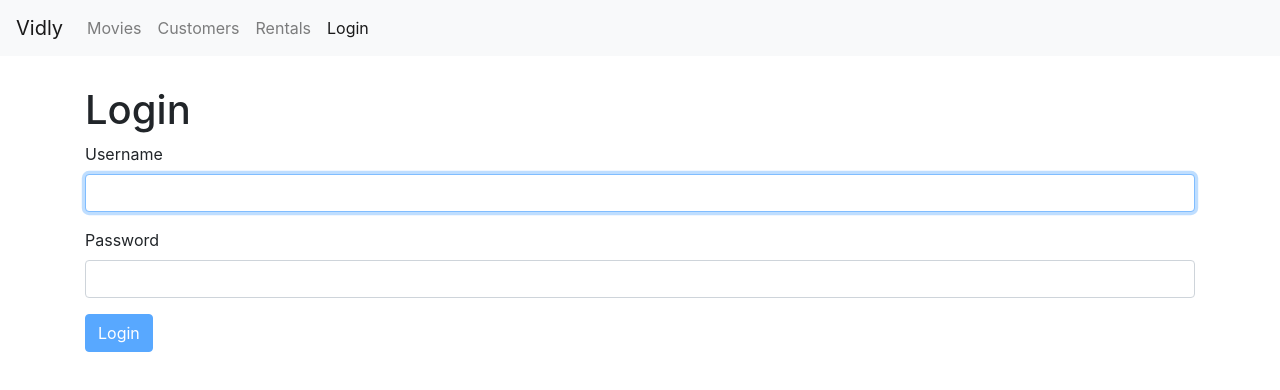
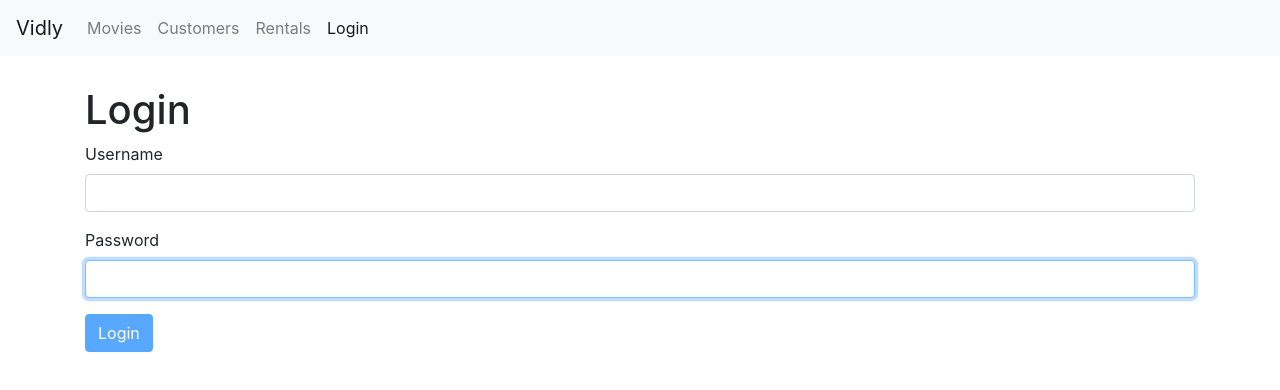
Before and after one commit to PhideasAmbrosianus/React-FrontEndPlayground, a React (Create React App) app: page /login in a window 1280 px wide. Shown: the top 390 px of the page. Built offline with nearby package versions, Linux system fonts and the light colour scheme.

Commit message:
Refactor/Extraction to common form with helper methods

```diff
--- /dev/null
+++ b/src/components/common/form.jsx
@@ -0,0 +1,77 @@
+import React, { Component } from "react";
+import Joi from "joi-browser";
+import Input from "./input";
+
+class Form extends Component {
+  state = {
+    data: {},
+    errors: {},
+  };
+
+  validate = () => {
+    const options = { abortEarly: false };
+    const { error } = Joi.validate(this.state.data, this.schema, options);
+
+    if (!error) return null;
+
+    const errors = {};
+    error.details.map((item) => (errors[item.path[0]] = item.message));
+
+    return errors;
+  };
+
+  validateProperty = ({ name, value }) => {
+    const obj = { [name]: value };
+    const schema = { [name]: this.schema[name] }; // Apply the schema value for this object defined in parent schema
+    const { error } = Joi.validate(obj, schema);
+
+    return error ? error.details[0].message : null;
+  };
+
+  handleSubmit = (e) => {
+    e.preventDefault(); //Prevents default behaviour of this event
+
+    const errors = this.validate(); //Client side validate
+    this.setState({ errors: errors || {} }); //If errors is truthy, it gets set, otherwise empty object
+    if (errors) return;
+
+    this.doSubmit();
+  };
+
+  handleChange = ({ currentTarget: input }) => {
+    const errors = { ...this.state.errors };
+    const errorMessage = this.validateProperty(input);
+    if (errorMessage) errors[input.name] = errorMessage;
+    else delete errors[input.name]; //Clear property if no error
+
+    const data = { ...this.state.data };
+    data[input.name] = input.value; //currentTarget = input field
+    this.setState({ data, errors });
+  };
+
+  renderButton(label) {
+    return (
+      <button disabled={this.validate()} className="btn btn-primary">
+        {label}
+      </button>
+    );
+  }
+
+  renderInput(name, label, type = "text") {
+    const { data, errors } = this.state;
+
+    return (
+      <Input
+        type={type}
+        name={name}
+        value={data[name]}
+        label={label}
+        onChange={this.handleChange}
+        autoFocus="autoFocus"
+        error={errors[name]}
+      />
+    );
+  }
+}
+
+export default Form;
--- a/src/components/common/input.jsx
+++ b/src/components/common/input.jsx
@@ -1,18 +1,10 @@
-import React, { Component } from "react";
+import React from "react";
 
-const Input = ({ name, label, value, onChange, autoFocus, error }) => {
+const Input = ({ name, label, error, ...rest }) => {
   return (
     <div className="form-group">
       <label htmlFor={name}>{label}</label>
-      <input
-        value={value}
-        onChange={onChange}
-        name={name}
-        id={name}
-        type="text"
-        className="form-control"
-        autoFocus={autoFocus}
-      />
+      <input {...rest} id={name} className="form-control" />
       {error && <div className="alert alert-danger">{error}</div>}
     </div>
   );
--- a/src/components/loginForm.jsx
+++ b/src/components/loginForm.jsx
@@ -1,10 +1,10 @@
-import React, { Component } from "react";
-import Input from "./common/input";
+import React from "react";
+import Form from "./common/form";
 import Joi from "joi-browser";
 
-class LoginForm extends Component {
+class LoginForm extends Form {
   state = {
-    account: { username: "", password: "" },
+    data: { username: "", password: "" },
     errors: {},
   };
 
@@ -13,75 +13,19 @@
     password: Joi.string().required().label("Password"),
   };
 
-  validate = () => {
-    const options = { abortEarly: false };
-    const { error } = Joi.validate(this.state.account, this.schema, options);
-
-    if (!error) return null;
-
-    const errors = {};
-    error.details.map((item) => (errors[item.path[0]] = item.message));
-
-    return errors;
-  };
-
-  validateProperty = ({ name, value }) => {
-    const obj = { [name]: value };
-    const schema = { [name]: this.schema[name] }; // Apply the schema value for this object defined in parent schema
-    const { error } = Joi.validate(obj, schema);
-
-    return error ? error.details[0].message : null;
-  };
-
-  handleSubmit = (e) => {
-    e.preventDefault(); //Prevents default behaviour of this event
-
-    const errors = this.validate(); //Client side validate
-    this.setState({ errors: errors || {} }); //If errors is truthy, it gets set, otherwise empty object
-    if (errors) return;
-
+  doSubmit = () => {
     // Call the server
-
     console.log("Submitted");
   };
 
-  handleChange = ({ currentTarget: input }) => {
-    const errors = { ...this.state.errors };
-    const errorMessage = this.validateProperty(input);
-    if (errorMessage) errors[input.name] = errorMessage;
-    else delete errors[input.name]; //Clear property if no error
-
-    const account = { ...this.state.account };
-    account[input.name] = input.value; //currentTarget = input field
-    this.setState({ account, errors });
-  };
-
   render() {
-    const { account, errors } = this.state;
-    const { handleChange, handleSubmit } = this;
-
     return (
       <div>
         <h1>Login</h1>
-        <form onSubmit={handleSubmit}>
-          <Input
-            name="username"
-            value={account.username}
-            label="Username"
-            onChange={handleChange}
-            autoFocus="autoFocus"
-            error={errors.username}
-          />
-          <Input
-            name="password"
-            value={account.password}
-            label="Password"
-            onChange={handleChange}
-            error={errors.password}
-          />
-          <button disabled={this.validate()} className="btn btn-primary">
-            Login
-          </button>
+        <form onSubmit={this.handleSubmit}>
+          {this.renderInput("username", "Username")}
+          {this.renderInput("password", "Password", "password")}
+          {this.renderButton("Login")}
         </form>
       </div>
     );
```
